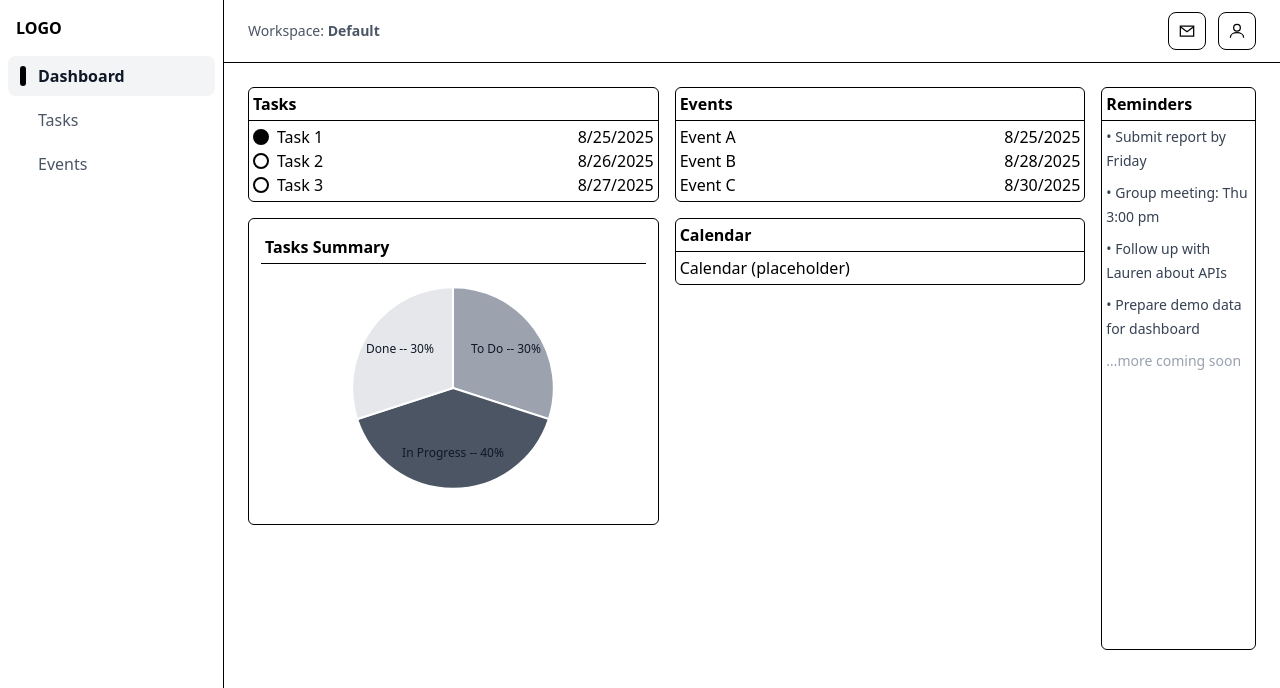
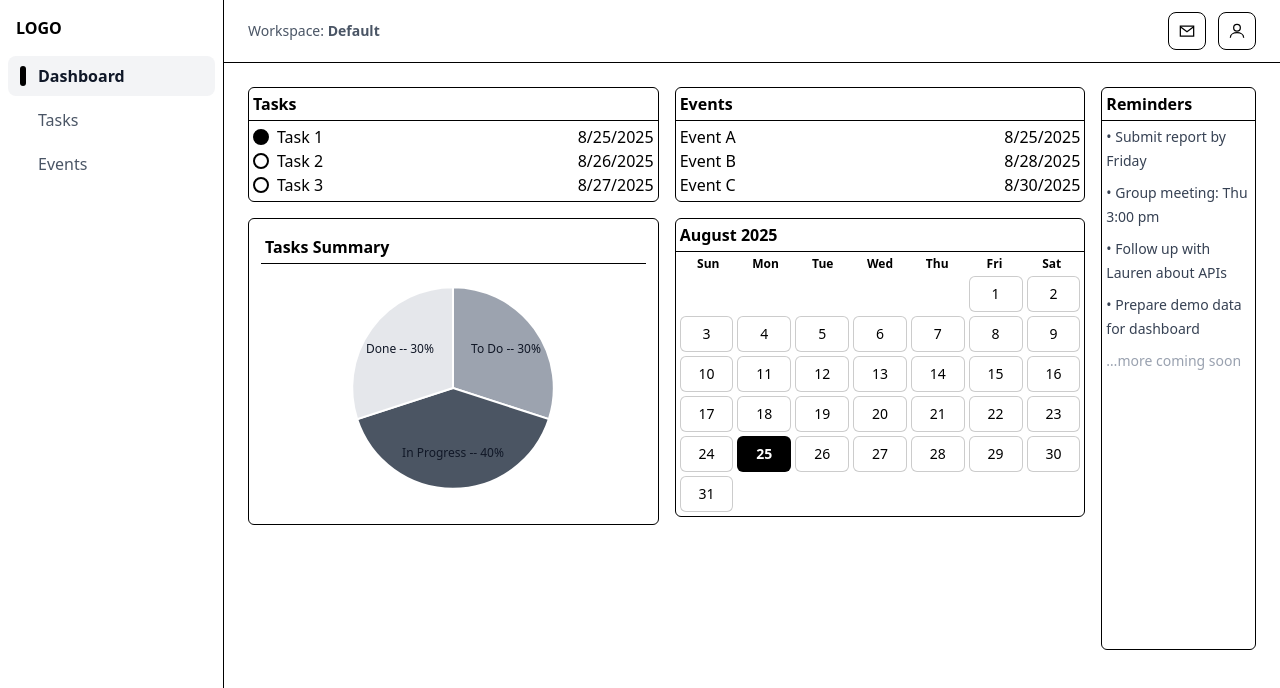
Before and after one commit to AnthonyZhOon/cs-project, a Next.js app: page /dashboard in a window 1280 px wide. Shown: the top 688 px of the page. Built offline with nearby package versions, Linux system fonts and the light colour scheme.

Commit message:
add calendar to dashboard

```diff
--- a/app/(dashboard)/dashboard/page.tsx
+++ b/app/(dashboard)/dashboard/page.tsx
@@ -1,34 +1,42 @@
 import UpcomingBox from '@/components/UpcomingBox';
 import TaskSummary from '@/components/TaskSummary';
 import ComponentBox from '@/components/ComponentBox';
+import Calendar from '@/components/Calendar';
 
 const exampleTasks = [
-  { name: 'Task 1', date: new Date(), url: '#', complete: true },
-  { name: 'Task 2', date: new Date(Date.now()+86400000), url: '#', complete: false },
-  { name: 'Task 3', date: new Date(Date.now()+2*86400000), url: '#', complete: false },
+	{name: 'Task 1', date: new Date(), url: '#', complete: true},
+	{
+		name: 'Task 2',
+		date: new Date(Date.now() + 86400000),
+		url: '#',
+		complete: false,
+	},
+	{
+		name: 'Task 3',
+		date: new Date(Date.now() + 2 * 86400000),
+		url: '#',
+		complete: false,
+	},
 ];
 
 const exampleEvents = [
-  { name: 'Event A', date: new Date(), url: '#' },
-  { name: 'Event B', date: new Date(Date.now()+3*86400000), url: '#' },
-  { name: 'Event C', date: new Date(Date.now()+5*86400000), url: '#' },
+	{name: 'Event A', date: new Date(), url: '#'},
+	{name: 'Event B', date: new Date(Date.now() + 3 * 86400000), url: '#'},
+	{name: 'Event C', date: new Date(Date.now() + 5 * 86400000), url: '#'},
 ];
 
 export default function DashboardPage() {
 	return (
 		<div className="grid grid-cols-12 gap-4 p-6">
-
 			<section className="col-span-12 lg:col-span-5 space-y-4">
 				<UpcomingBox itemType="Task" items={exampleTasks} />
 				<TaskSummary />
 			</section>
 
-
 			<section className="col-span-12 lg:col-span-5 space-y-4">
 				<UpcomingBox itemType="Event" items={exampleEvents} />
-        <ComponentBox title="Calendar">Calendar (placeholder)</ComponentBox>
+				<Calendar></Calendar>
 			</section>
-
 
 			<section className="col-span-12 lg:col-span-2 space-y-4">
 				<ComponentBox title="Reminders">
```
Lines whose indentation alone changed are shown as unchanged.
